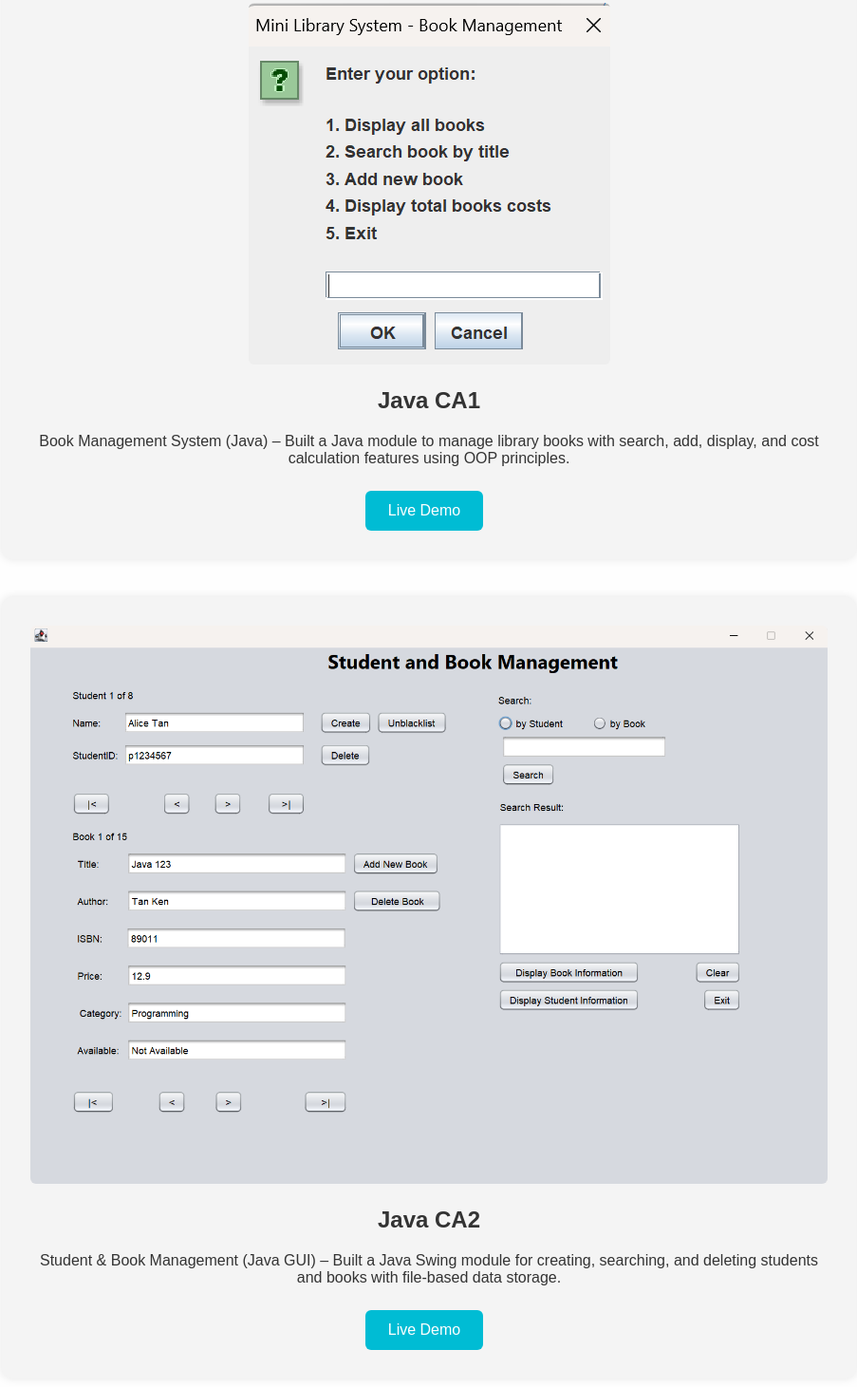
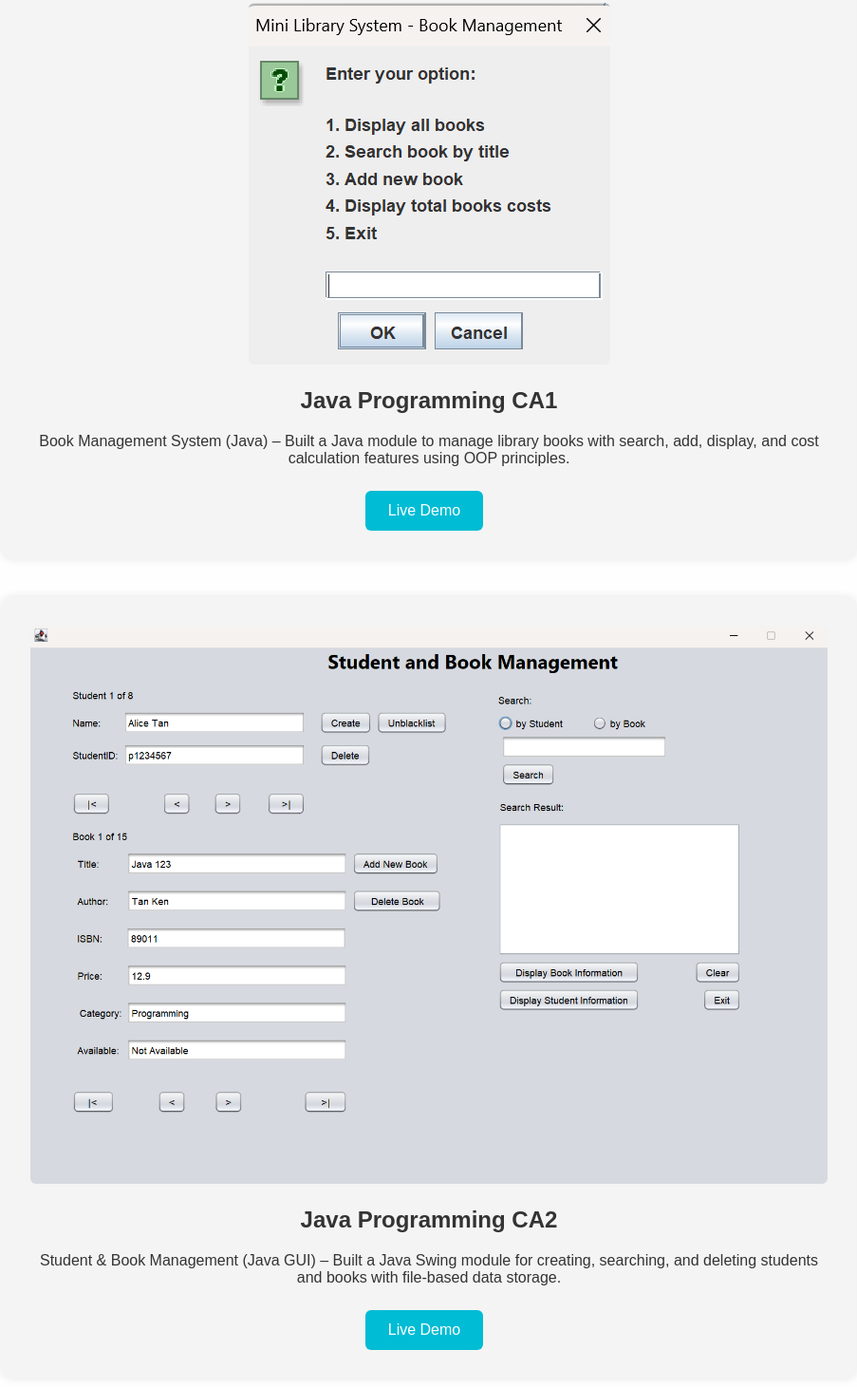
Before and after one commit to CPNGT/Portfolio, a website: page projects.html in a window 1280 px wide. Shown: the part 265-1726 px from the top of the page at 95% size, without its empty margins (188-1091 px from the left). Drawn offline with Linux system fonts and the light colour scheme.

Commit message:
Update projects.html

```diff
--- a/projects.html
+++ b/projects.html
@@ -24,14 +24,14 @@
     <div class="project-list">
       <div class="project-card">
         <img src="images/Java CA1.png" alt="Java CA1 Screenshot">
-        <h2>Java CA1</h2>
+        <h2>Java Programming CA1</h2>
         <p>Book Management System (Java) – Built a Java module to manage library books with search, add, display, and cost calculation features using OOP principles.</p>
 <!--         <a href="https://github.com/yourusername/project1" class="btn" target="_blank">GitHub</a> -->
         <a href="https://yourliveproject.com" class="btn" target="_blank">Live Demo</a>
       </div>
       <div class="project-card">
         <img src="images/Java CA2.png" alt="Java CA2 Screenshot">
-        <h2>Java CA2</h2>
+        <h2>Java Programming CA2</h2>
         <p>Student & Book Management (Java GUI) – Built a Java Swing module for creating, searching, and deleting students and books with file-based data storage.</p>
         <a href="https://yourliveproject.com" class="btn" target="_blank">Live Demo</a>
       </div>
```
